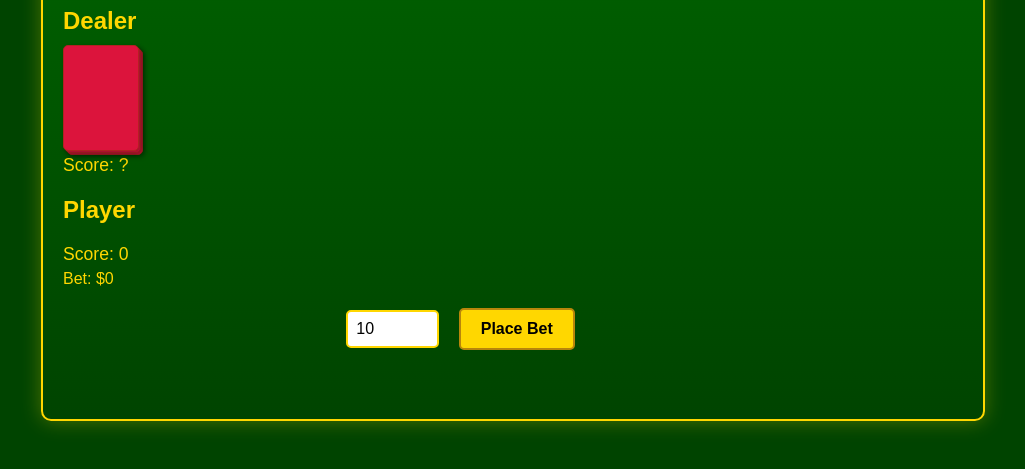
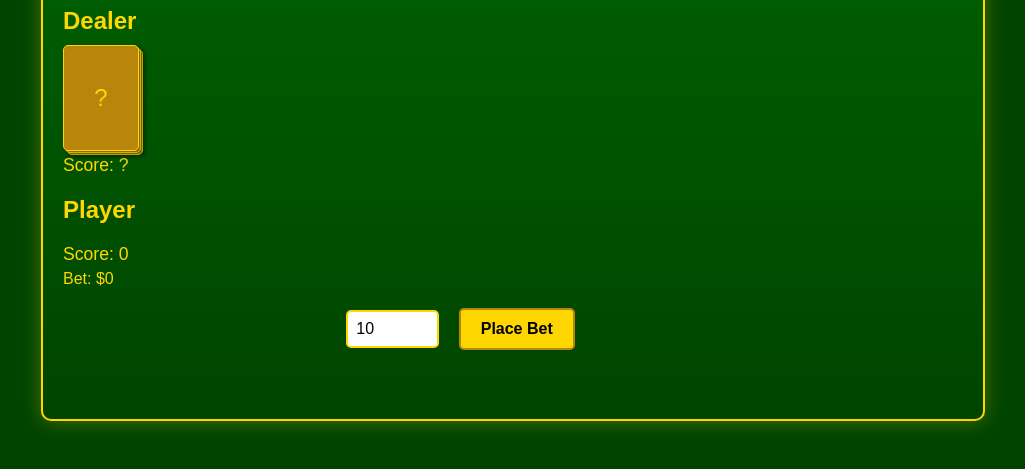
Before and after one commit to b-kuch/blakcjack, a website built with Vite: page index.html in a window 1280 px wide. Shown: the part 277-746 px from the top of the page, without its empty margins (127-1152 px from the left). Built offline with nearby package versions, Linux system fonts and the light colour scheme.

Commit message:
Restore original gold card backs

```diff
--- a/src/game.ts
+++ b/src/game.ts
@@ -172,9 +172,9 @@ export class BlackjackGame {
             <h2>Dealer</h2>
             <div class="dealer-area">
             <div class="deck">
-              <div class="card back" style="position: absolute; z-index: 1; transform: translate(4px, 4px);"></div>
-              <div class="card back" style="position: absolute; z-index: 2; transform: translate(2px, 2px);"></div>
-              <div class="card back" style="position: absolute; z-index: 3;"></div>
+              <div class="card back" style="position: absolute; z-index: 1; transform: translate(4px, 4px);">?</div>
+              <div class="card back" style="position: absolute; z-index: 2; transform: translate(2px, 2px);">?</div>
+              <div class="card back" style="position: absolute; z-index: 3;">?</div>
             </div>
               <div class="hand">
                 ${this.renderHand(this.dealer.hand, this.state !== 'game-over' && this.state !== 'dealer-turn')}
@@ -208,7 +208,7 @@ export class BlackjackGame {
   private renderHand(hand: BlackjackHand, hideSecondCard: boolean): string {
     return hand.cards.map((card, index) => {
       if (hideSecondCard && index === 1) {
-        return `<div class="card back"></div>`
+        return `<div class="card back">?</div>`
       }
       const colorClass = (card.suit === 'hearts' || card.suit === 'diamonds') ? 'red' : 'black'
       const isNew = index === hand.cards.length - 1
@@ -233,7 +233,7 @@ export class BlackjackGame {
     return Array.from({ length: stackSize }, (_, i) => {
       const zIndex = i + 1
       const offset = i * 2
-      return `<div class="card back" style="position: absolute; z-index: ${zIndex}; transform: translate(${offset}px, ${offset}px);"></div>`
+      return `<div class="card back" style="position: absolute; z-index: ${zIndex}; transform: translate(${offset}px, ${offset}px);">?</div>`
     }).join('')
   }
 
--- a/src/styles.css
+++ b/src/styles.css
@@ -130,9 +130,9 @@ h1 {
 }
 
 .card.back {
-  background: #dc143c;
-  color: white;
-  border: 1px solid #b22222;
+  background: #b8860b;
+  color: #ffd700;
+  border: 1px solid #ffd700;
   display: flex;
   justify-content: center;
   align-items: center;
```
Also changed, not shown: 1 other file.
